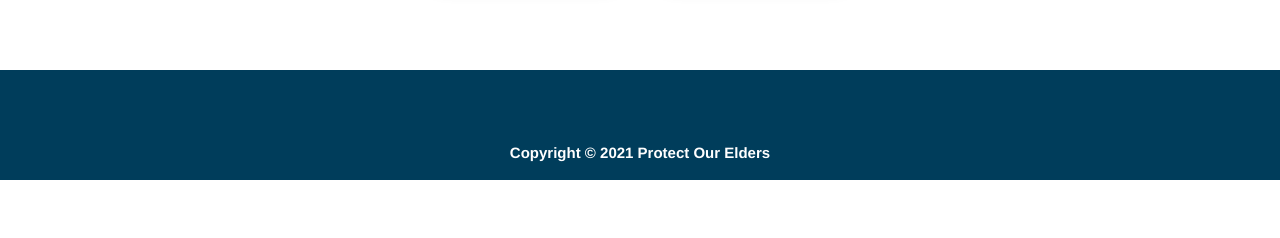
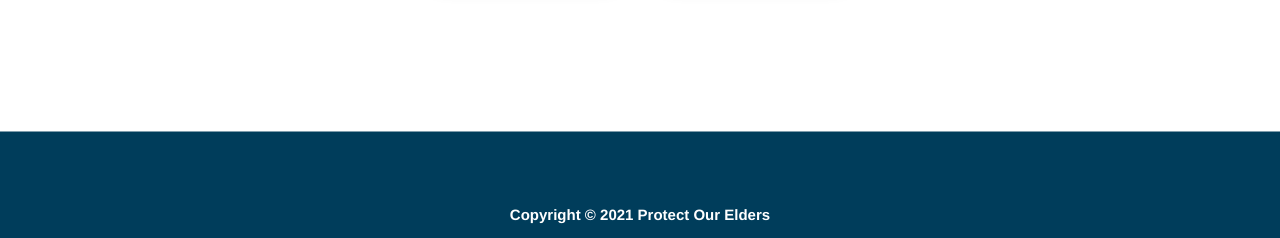
Before and after one commit to dsuh93/protect-our-elders, a React (Create React App) app in the folder frontend/: page /#/ in a window 1280 px wide. Shown: the part 559-797 px from the top of the page. Built offline with nearby package versions, Linux system fonts and the light colour scheme; a web font is replaced by a local one.

Commit message:
create sticky footer

```diff
--- a/frontend/src/components/app.jsx
+++ b/frontend/src/components/app.jsx
@@ -7,7 +7,7 @@
 import Footer from './footer/footer'
 
 const App = () => (
-    <>
+    <div id="outer-div">
         <div id="app-div">
                 <Route path="/" component={Navbar} />
             <Switch>
@@ -18,7 +18,7 @@
 
         </div>
         <Footer />
-    </>
+    </div>
 );
 
 export default App;
--- a/frontend/src/scss/app.scss
+++ b/frontend/src/scss/app.scss
@@ -2,3 +2,8 @@
     box-sizing: border-box;
     padding: 9vh 12vw;
 }
+
+#outer-div{
+    min-height: 100vh;
+    position: relative;
+}
--- a/frontend/src/scss/footer.scss
+++ b/frontend/src/scss/footer.scss
@@ -4,7 +4,9 @@
 
   display: flex;
   justify-content: center;
-
+  position: sticky;
+  top:100%;
+  bottom:0;
   padding: 20px 0px ;
 
   font-family: "Helvetica Neue", sans-serif;
```
